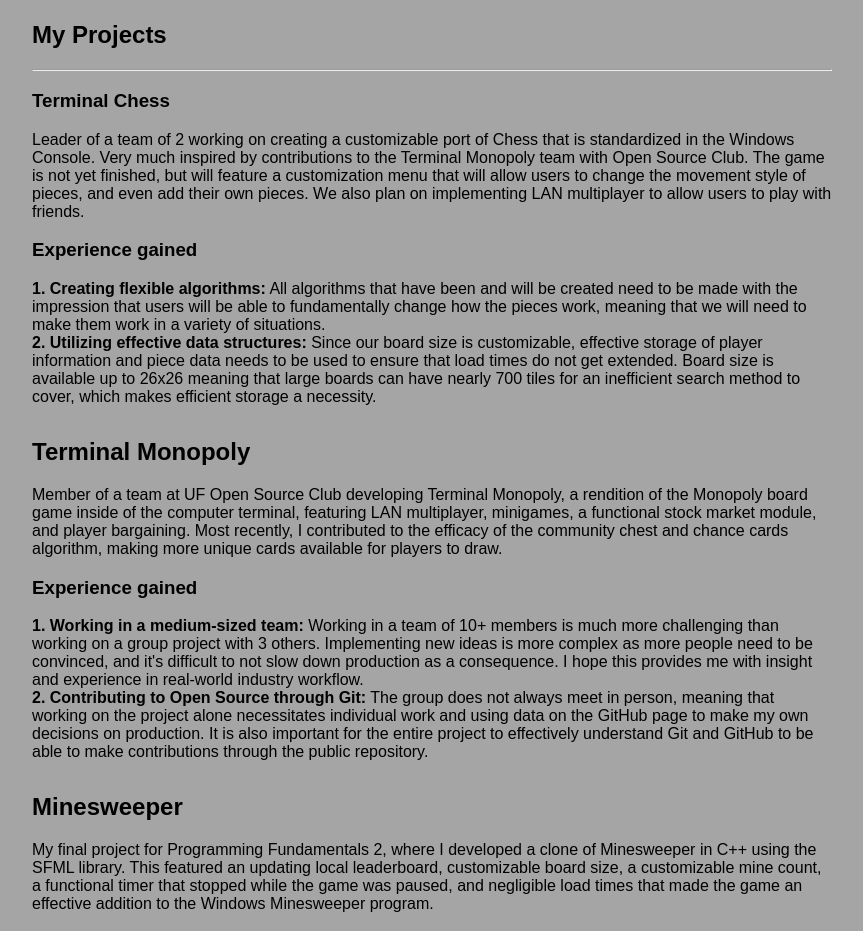
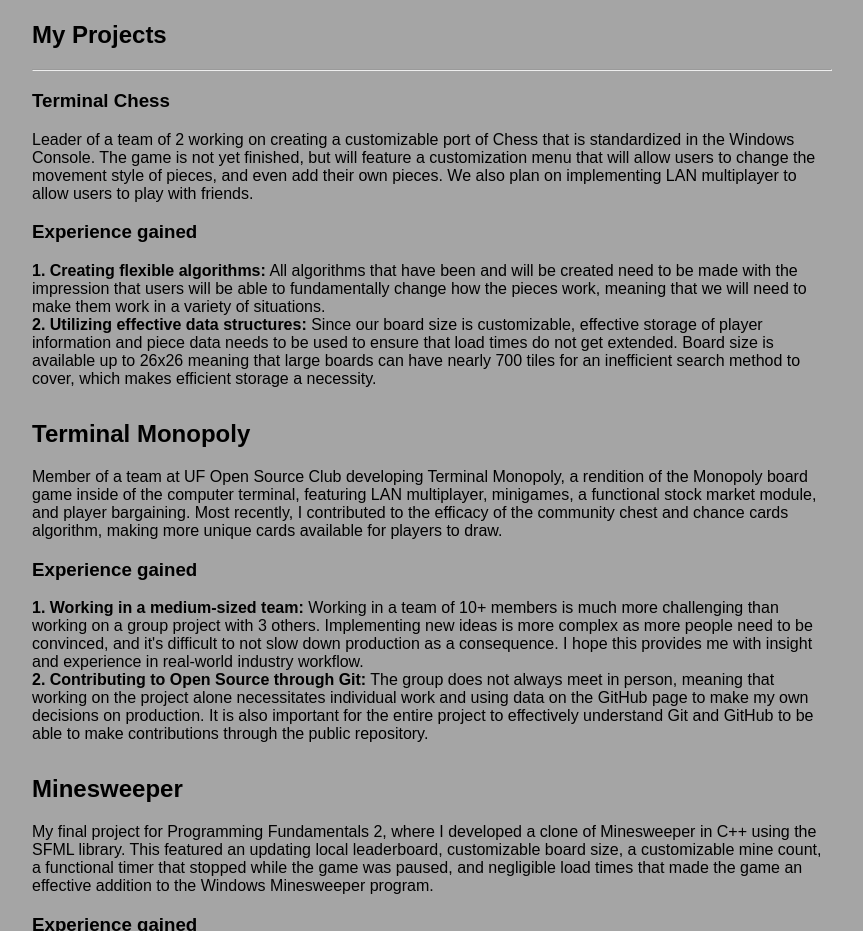
Before and after one commit to MLburns13/Portfolio, a plain HTML site: page index.html in a window 1280 px wide. Shown: the part 840-1771 px from the top of the page, without its empty margins (208-1071 px from the left). Drawn offline with Linux system fonts and the light colour scheme.

Commit message:
updated text

```diff
--- a/index.html
+++ b/index.html
@@ -37,15 +37,14 @@
                 <p>Frameworks: Node.js</p>
             </div>
         </section>
-        <section id = "projects" class="projects">
+        <section id="projects" class="projects">
             <h2>My Projects</h2>
             <hr>
             <div class="project">
                 <h3>Terminal Chess</h2>
-                <p>Leader of a team of 2 working on creating a customizable port of Chess that is standardized in the Windows Console. Very much inspired by
-                    contributions to the Terminal Monopoly team with Open Source Club. The game is not yet finished, but will feature a customization menu that
-                    will allow users to change the movement style of pieces, and even add their own pieces. We also plan on implementing LAN multiplayer to
-                    allow users to play with friends.
+                <p>Leader of a team of 2 working on creating a customizable port of Chess that is standardized in the Windows Console. The game is not yet finished, but will
+                    feature a customization menu that will allow users to change the movement style of pieces, and even add their own pieces. We also plan on implementing LAN
+                    multiplayer to allow users to play with friends.
                 </p>
                 <h3>Experience gained</h3>
                 <p><strong>1. Creating flexible algorithms:</strong> All algorithms that have been and will be created need to be made with the impression that users will be
```
